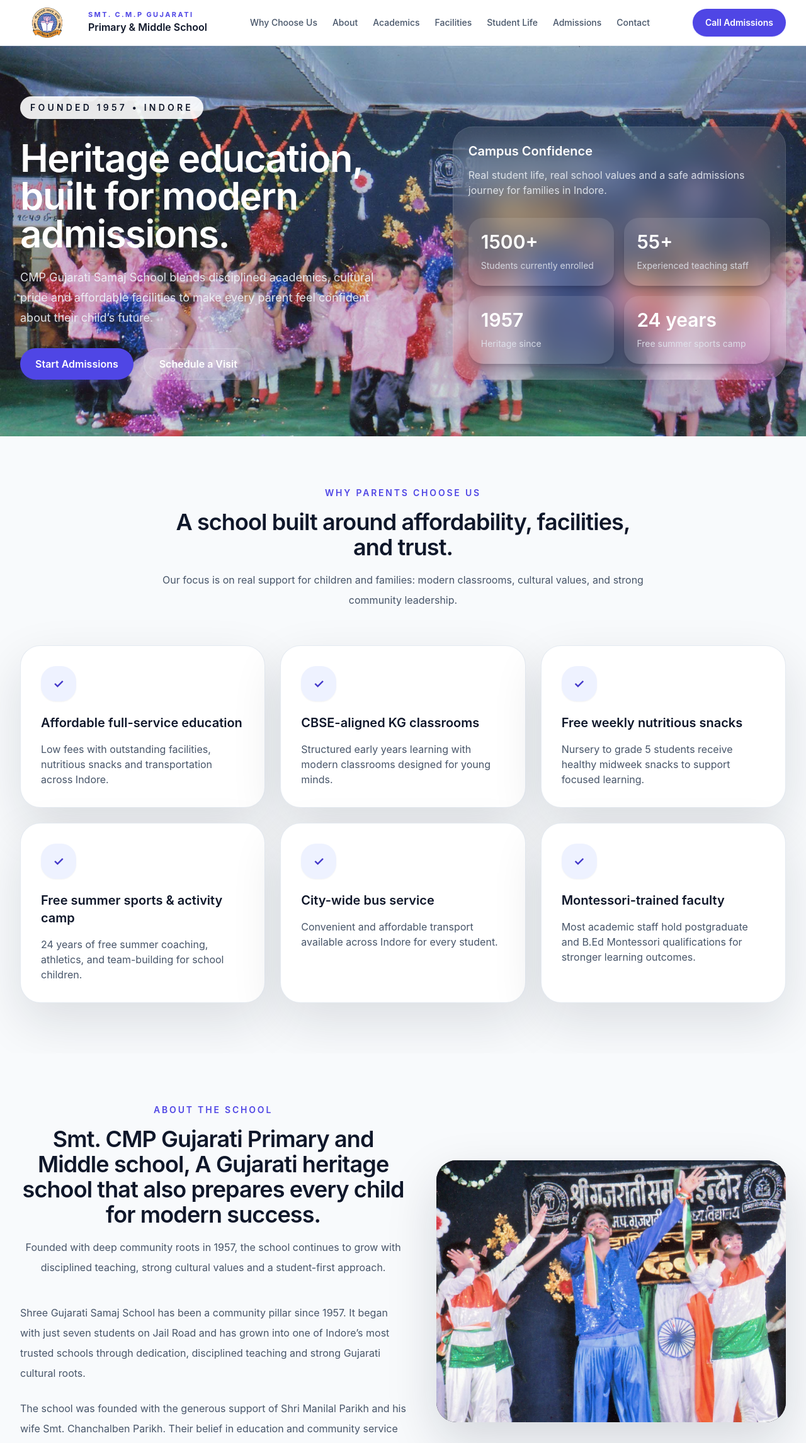
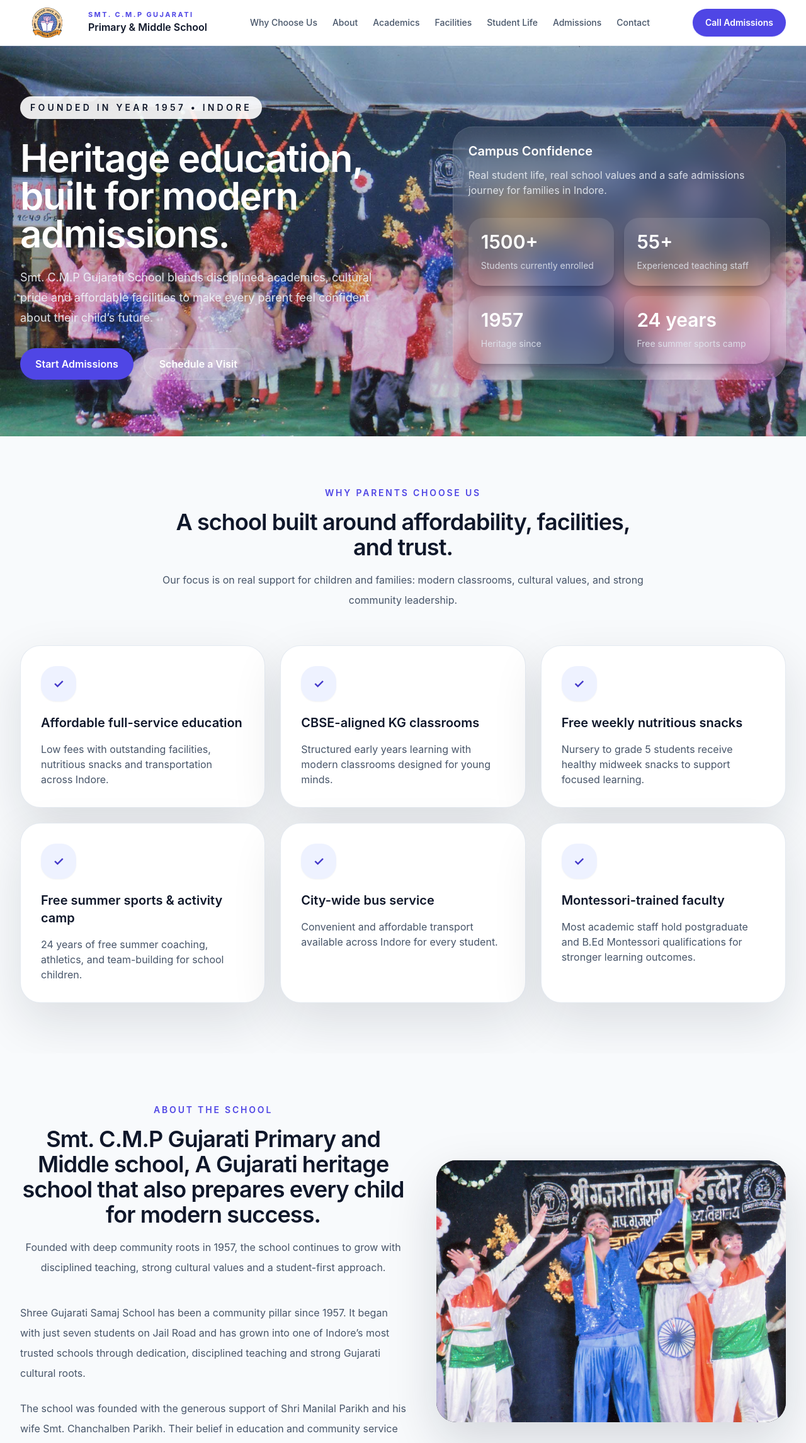
Before and after one commit to abhiydev/CMS_CMP_Gujarati_school, a React (Vite) app: page / in a window 1280 px wide. Shown: the top 2292 px of the page at 63% size. Built offline with nearby package versions, Linux system fonts and the light colour scheme; no server answers; the database is empty.

Commit message:
client suggestion

```diff
--- a/src/pages/HomePage.jsx
+++ b/src/pages/HomePage.jsx
@@ -137,7 +137,7 @@ export default function HomePage() {
       <main>
         <section id="home" className="relative min-h-[560px] overflow-hidden sm:min-h-[620px]">
           <div className="absolute inset-0 bg-slate-950/60" />
-          <img src={hero.background || hero.image_url} alt="Students at Shree Gujarati Samaj School, Indore" className="absolute inset-0 h-full w-full object-cover opacity-80" />
+          <img src={hero.background || hero.image_url} alt="Students at Smt. C.M.P Gujarati School, Indore" className="absolute inset-0 h-full w-full object-cover opacity-80" />
           <div className="relative mx-auto max-w-7xl px-4 pb-16 pt-16 sm:px-6 sm:pb-20 sm:pt-20 lg:px-8">
             <div className="grid gap-10 lg:grid-cols-[1.1fr_0.9fr] lg:items-end">
               <motion.div
@@ -147,13 +147,13 @@ export default function HomePage() {
                 transition={{ duration: 0.8, ease: 'easeOut' }}
               >
                 <span className="inline-flex rounded-full bg-white/90 px-4 py-2 text-sm font-semibold uppercase tracking-[0.3em] text-slate-900">
-                  Founded 1957 • Indore
+                  Founded in Year 1957 • Indore
                 </span>
                 <h1 className="mt-8 text-4xl font-semibold tracking-tight text-white sm:text-5xl lg:text-6xl">
                   {hero.title || 'Heritage education, built for modern admissions.'}
                 </h1>
                 <p className="mt-6 max-w-xl text-lg leading-8 text-slate-100/90">
-                  {hero.subtitle || 'CMP Gujarati Samaj School blends disciplined academics, cultural pride and affordable facilities to make every parent feel confident about their child’s future.'}
+                  {hero.subtitle || 'Smt. C.M.P Gujarati School blends disciplined academics, cultural pride and affordable facilities to make every parent feel confident about their child’s future.'}
                 </p>
                 <div className="mt-8 flex flex-col gap-4 sm:flex-row">
                   <a href="#admissions" className="inline-flex min-h-[48px] items-center justify-center rounded-full bg-indigo-600 px-6 py-3 text-base font-semibold text-white shadow-lg shadow-indigo-600/20 hover:bg-indigo-700">
@@ -222,7 +222,7 @@ export default function HomePage() {
               <div>
                 <SectionHeading
                   eyebrow="About the School"
-                  title="Smt. CMP Gujarati Primary and Middle school, A Gujarati heritage school that also prepares every child for modern success."
+                  title="Smt. C.M.P Gujarati Primary and Middle school, A Gujarati heritage school that also prepares every child for modern success."
                   description="Founded with deep community roots in 1957, the school continues to grow with disciplined teaching, strong cultural values and a student-first approach."
                 />
                 <div className="mt-10 space-y-6 text-base leading-8 text-slate-600">
@@ -232,7 +232,7 @@ export default function HomePage() {
                 </div>
               </div>
               <div className="aspect-[4/3] overflow-hidden rounded-[2rem] bg-slate-950 shadow-soft shadow-slate-900/15">
-                <SafeImage src={about.image || about.image_url} alt="School event at Shree Gujarati Samaj School" className="h-full w-full object-cover" lazy />
+                <SafeImage src={about.image || about.image_url} alt="School event at Smt. C.M.P Gujarati Primary and Middle School" className="h-full w-full object-cover" lazy />
               </div>
             </div>
           </div>
@@ -604,7 +604,7 @@ export default function HomePage() {
               <div className="min-w-0 overflow-hidden rounded-[2rem] border border-white/10 bg-slate-800 p-4 sm:p-8 shadow-soft">
                 <div className="overflow-hidden rounded-[1.5rem] border border-white/10">
                   <iframe
-                    title="CMP Gujarati Samaj School Location"
+                    title="Smt. C.M.P Gujarati School Location"
                     src="https://www.google.com/maps/embed?pb=!1m18!1m12!1m3!1d1977.9849983603403!2d75.86895099814929!3d22.711438918311288!2m3!1f0!2f0!3f0!3m2!1i1024!2i768!4f13.1!3m3!1m2!1s0x3962fd1a7c23cbb1%3A0x34c6f1f8c8907cef!2sCMP%20Gujarati%20Samaj%20School!5e0!3m2!1sen!2sin!4v1780775436123!5m2!1sen!2sin"
                     className="h-80 w-full"
                     style={{ border: 0 }}
@@ -624,7 +624,7 @@ export default function HomePage() {
         <div className="mx-auto flex max-w-7xl flex-col gap-10 px-4 sm:px-6 lg:flex-row lg:items-start lg:justify-between lg:px-8">
           <div>
             <div className="flex items-center gap-3">
-              <img src={brand.logo} alt="CMP Gujarati Samaj School logo" width={48} height={48} className="h-12 w-12 shrink-0 rounded-full border border-slate-200 bg-white object-contain p-0.5" />
+              <img src={brand.logo} alt="Smt. C.M.P Gujarati School logo" width={48} height={48} className="h-12 w-12 shrink-0 rounded-full border border-slate-200 bg-white object-contain p-0.5" />
               <div>
                 <p className="text-base font-semibold text-slate-900">Smt. C.M.P Gujarati Primary and Middle School</p>
                 <p className="text-sm text-slate-500">Building trusted Gujarati education in Indore since 1957.</p>
```
